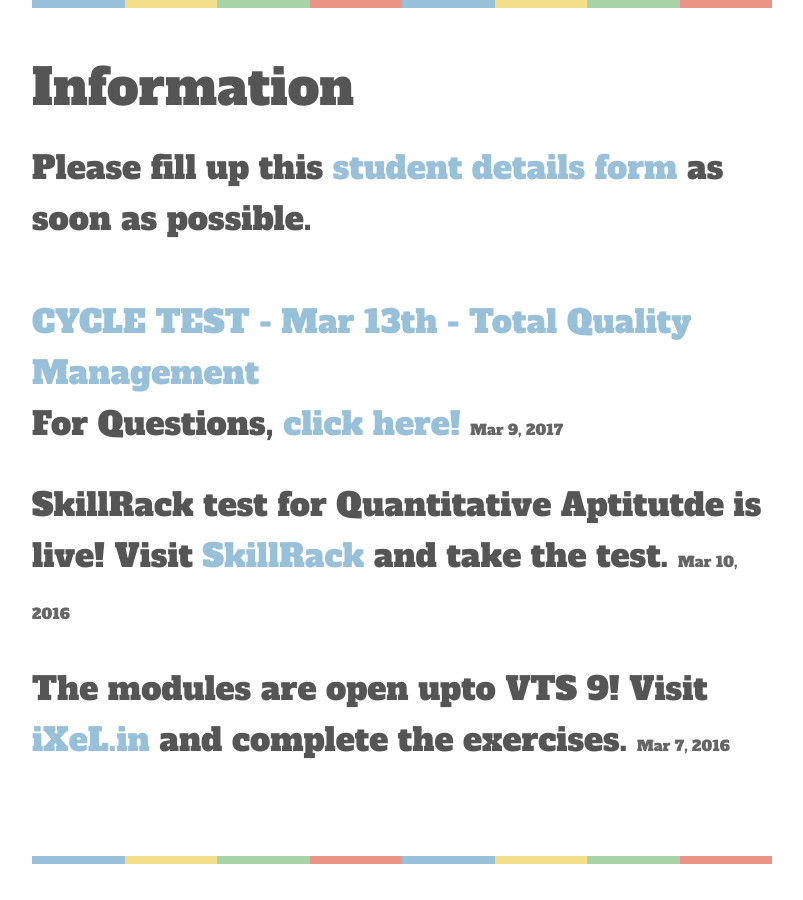
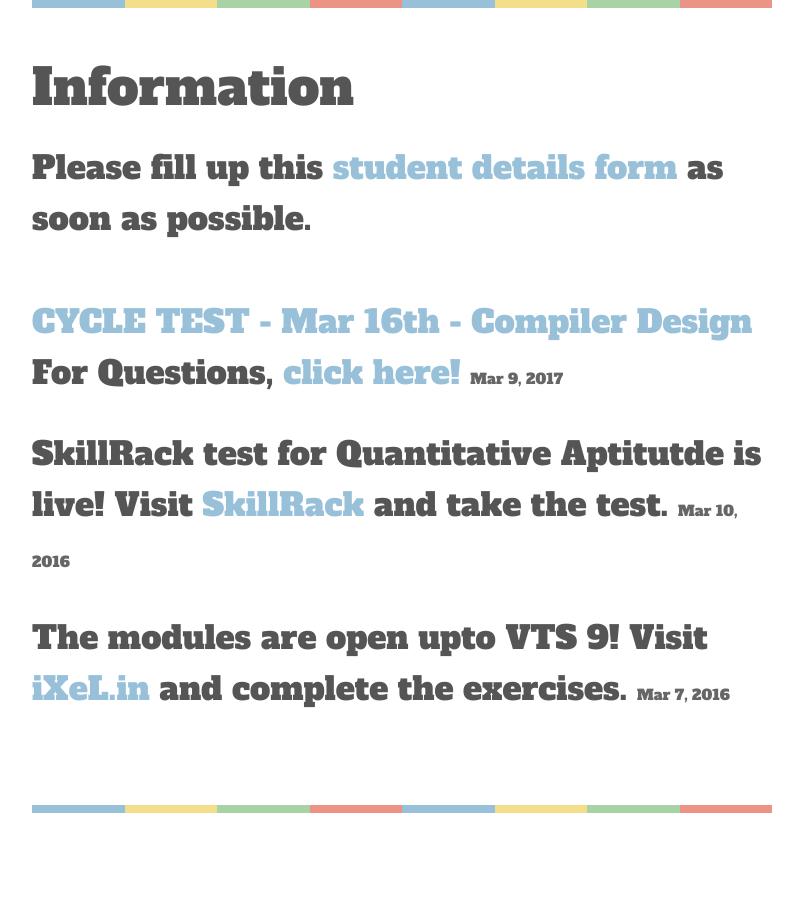
Before and after one commit to SJIT-IT/info, a Jekyll site: the page built from index.html, in a window 1280 px wide. Shown: the whole page, without its empty margins (238-1041 px from the left). Built offline with Jekyll 4.4.1, drawn with Linux system fonts in a browser that asks for light colours; some web fonts are replaced; the list of posts is cut into pages by our own code.

Commit message:
update mar 15

```diff
--- a/_posts/2017-03-09-form.md
+++ b/_posts/2017-03-09-form.md
@@ -1,5 +1,5 @@
 ---
 layout: post
-text: Please fill up this <a href="https://lionelfaber.typeform.com/to/Le7PKh">student details form</a> as soon as possible.<br><br><a>CYCLE TEST - Mar 13th - Total Quality Management</a><br>For Questions, <a href="https://drive.google.com/open?id=0B4SySGihN1G2ZTY1emVKUG1oa0E">click here!</a>
+text: Please fill up this <a href="https://lionelfaber.typeform.com/to/Le7PKh">student details form</a> as soon as possible.<br><br><a>CYCLE TEST - Mar 16th - Compiler Design</a><br>For Questions, <a href="https://drive.google.com/file/d/0B4SySGihN1G2VWRLSDF3bkp1djg/view?usp=sharing">click here!</a>
 date: 2017-03-09 19:33:00 +0530
 ---
```
